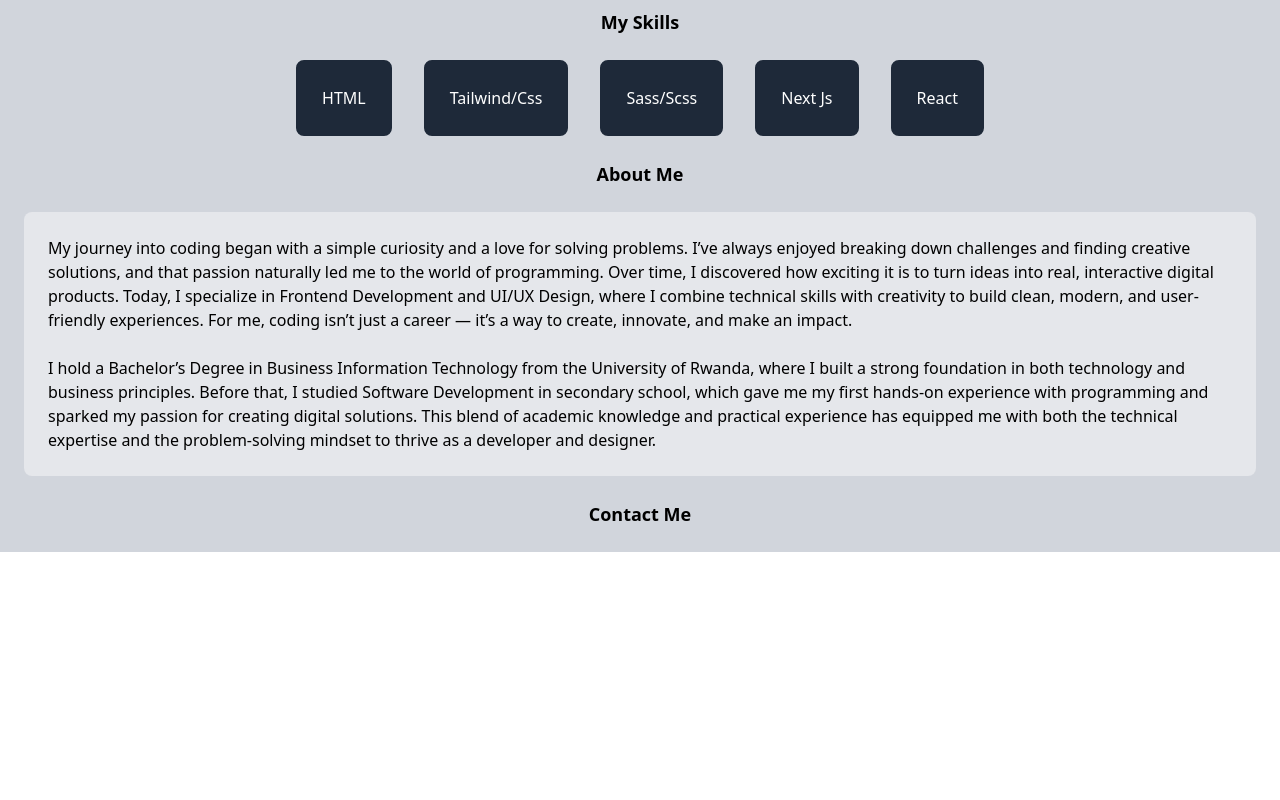
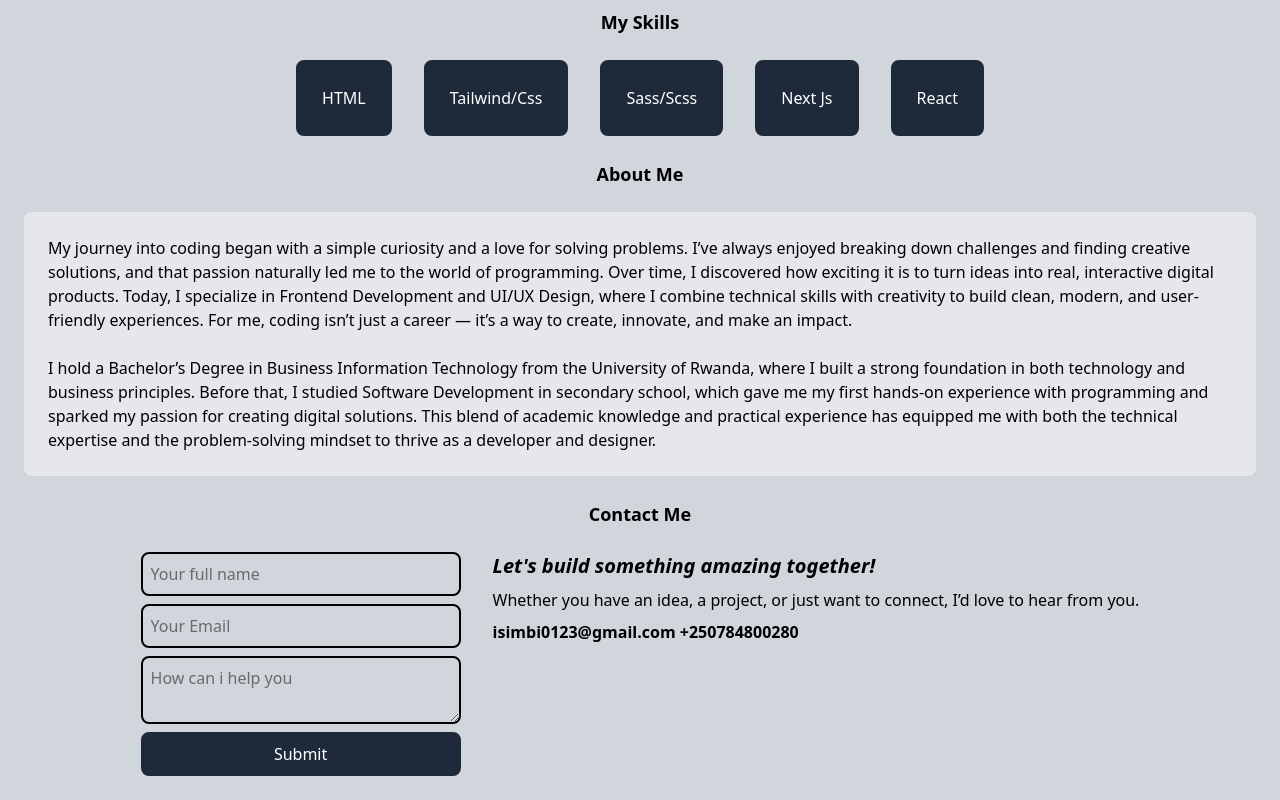
Before and after one commit to isimbinadege/assignment-portfolio, a plain HTML site: page index.html in a window 1280 px wide. Shown: the part 609-1409 px from the top of the page. Before the commit the page ends 1161 px from the top, so only its background shows below. Drawn offline with nearby package versions, Linux system fonts and the light colour scheme.

Commit message:
done with contact section

```diff
--- a/index.html
+++ b/index.html
@@ -73,6 +73,23 @@ I hold a Bachelor’s Degree in Business Information Technology from the Univers
    <h1 class="text-black text-lg font-bold ">
    Contact Me
    </h1>
+   <div class="flex flex-wrap gap-x-8 mt-6">
+   <form action="" class="flex flex-col">
+   <input type="text" placeholder="Your full name " class="border-2 p-2 rounded-lg w-80">
+   <input type="email" placeholder="Your Email" class="border-2 p-2 rounded-lg mt-2" >
+   <textarea name="help" id="" placeholder="How can i help you" class="border-2 p-2 rounded-lg mt-2"></textarea>
+   <input type="submit" class="bg-gray-800 text-white p-2 rounded-lg cursor-pointer hover:bg-gray-300  border-2 border-gray-800 hover:text-gray-800 mt-2">
+   </form>
+   <div class="">
+    <h2 class="font-semibold italic text-xl">Let's build
+something amazing together!</h2>
+   <p class="mt-2">
+    Whether you have an idea, a project, or just want to connect, I’d love to hear from you.
+   </p>
+   <p class=" font-bold mt-2">isimbi0123@gmail.com
++250784800280</p>
+  </div>
+   </div>
   </main>
 </body>
 </html>
```
